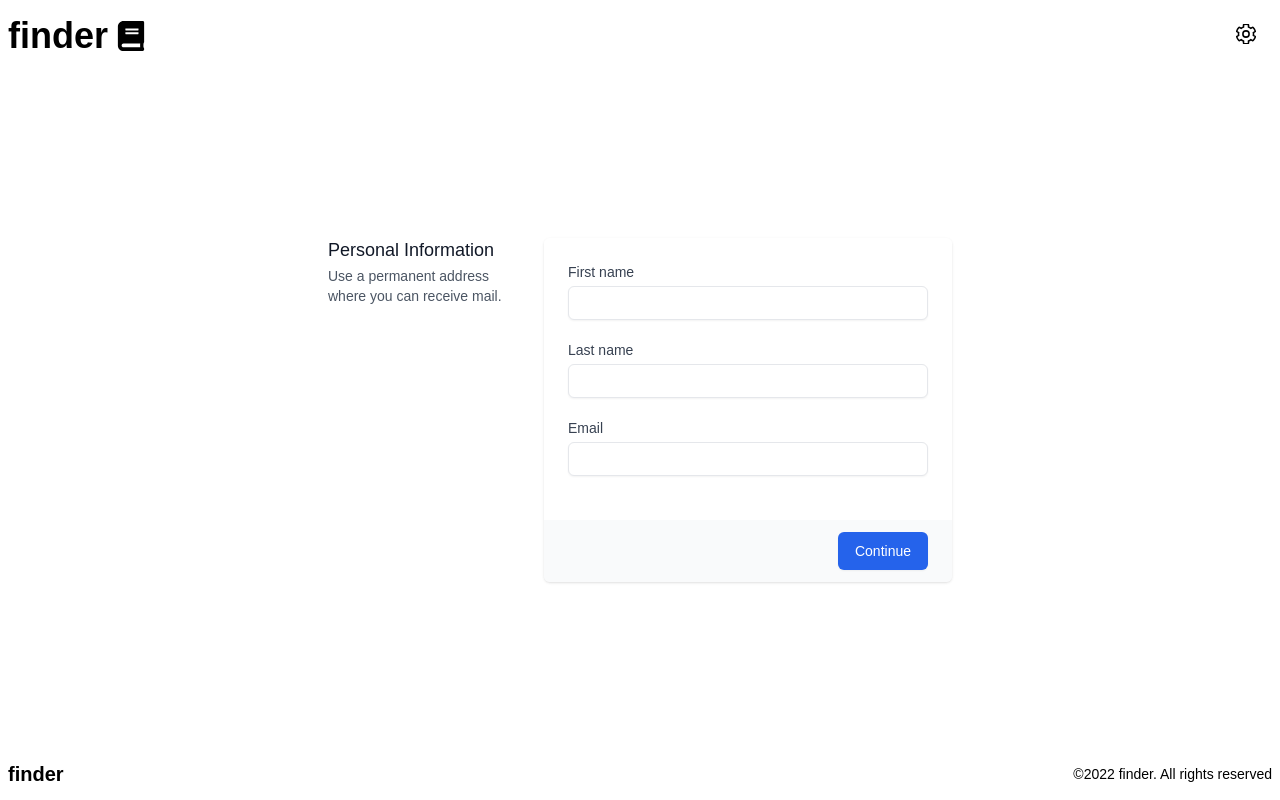
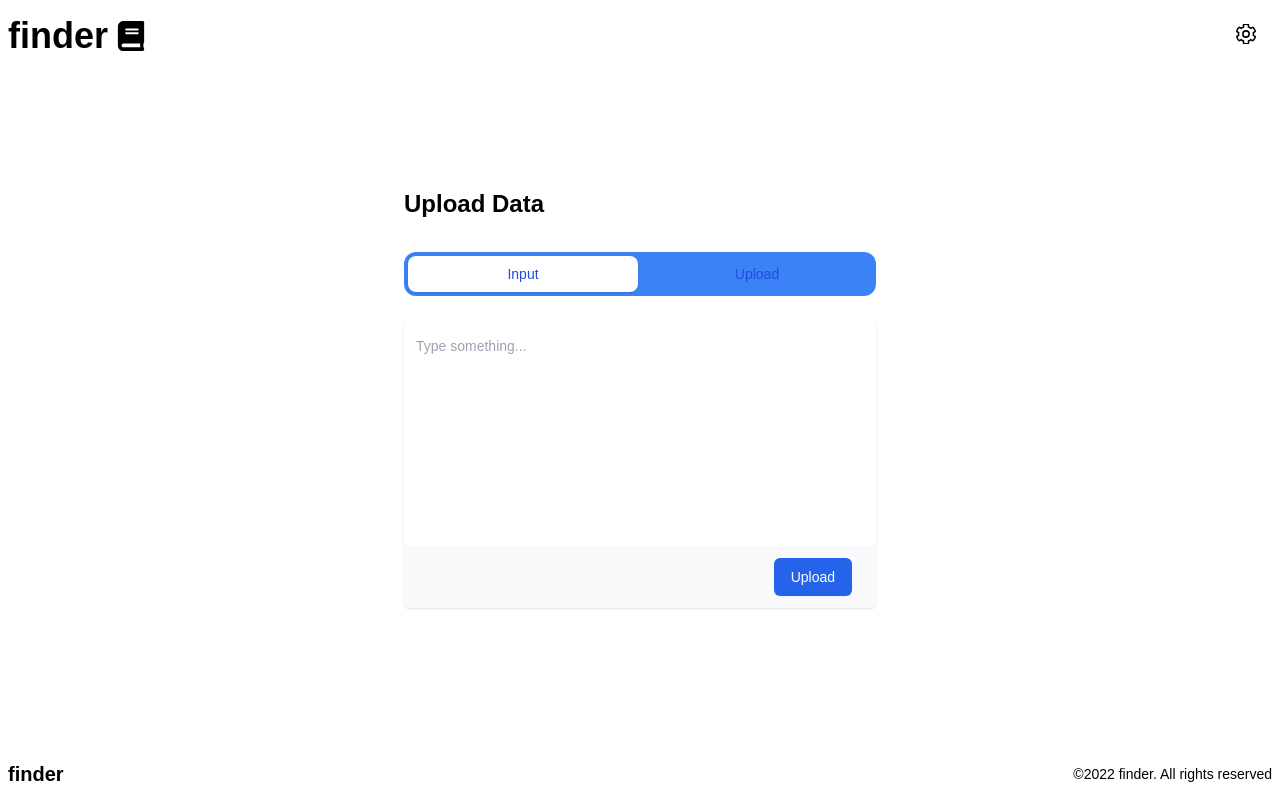
Before and after one commit to DanielBello7/Simple-Search-Engine, a React (Create React App) app in the folder client/: page / in a window 1280 px wide. Built offline with nearby package versions, Linux system fonts and the light colour scheme.

Commit message:
import setup

```diff
--- /dev/null
+++ b/client/src/components/FileImportComponent.tsx
@@ -0,0 +1,42 @@
+
+
+
+type FileImportProps = {
+  title: string,
+  fileTypeText: string
+}
+
+export default function FileImportComponent({ title, fileTypeText }: FileImportProps) {
+  return (
+  <div>
+  <label className="block text-sm font-medium text-gray-700">{title}</label>
+  <div className="mt-1 flex justify-center px-6 pt-9 pb-6 border-2 border-gray-300 border-dashed rounded-md">
+  <div className="space-y-1 text-center">
+    <svg className="mx-auto h-12 w-12 text-gray-400"
+    stroke="currentColor"
+    fill="none"
+    viewBox="0 0 48 48"
+    aria-hidden="true">
+    <path
+    d="M28 8H12a4 4 0 00-4 4v20m32-12v8m0 0v8a4 4 0 01-4 4H12a4 4 0 01-4-4v-4m32-4l-3.172-3.172a4 4 0 00-5.656 0L28 28M8 32l9.172-9.172a4 4 0 015.656 0L28 28m0 0l4 4m4-24h8m-4-4v8m-12 4h.02"
+    strokeWidth={2}
+    strokeLinecap="round"
+    strokeLinejoin="round"/>
+    </svg>
+
+
+    <div className="flex text-sm text-gray-600">
+      <label htmlFor="file-upload"
+      className="relative cursor-pointer bg-white rounded-md font-medium text-indigo-600 hover:text-indigo-500 focus-within:outline-none focus-within:ring-2 focus-within:ring-offset-2 focus-within:ring-indigo-500">
+      <span>Upload a file</span>
+      <input id="file-upload" name="file-upload" type="file" className="sr-only" />
+      </label>
+
+      <p className="pl-1">or drag and drop</p>
+    </div>
+    <p className="text-xs text-gray-500">{fileTypeText}</p>
+  </div>
+  </div>
+</div>
+  )
+}
--- a/client/src/components/InputComponent.tsx
+++ b/client/src/components/InputComponent.tsx
@@ -3,6 +3,7 @@
 
 import { useState, useEffect } from 'react';
 import { Transition } from '@headlessui/react';
+import TabComponent from './TabComponent';
 
 export default function InputComponent() {
   const [isShowing, setShowing] = useState(false);
@@ -20,8 +21,12 @@ export default function InputComponent() {
     leave="transition-opacity duration-150"
     leaveFrom="opacity-100"
     leaveTo="opacity-0"
+    className="w-100 flex h-full items-center justify-center"
     >
-  <h1 className='text-4xl' onClick={() => setShowing(false)}>input component</h1>
+  <div className='w-full md:w-3/5 lg:w-2/5 px-2 sm:px-5'>
+  <h1 className='font-bold text-2xl mb-8'>Upload Data</h1>
+  <TabComponent />
+  </div>
   </Transition>
   );
 }
--- /dev/null
+++ b/client/src/components/TabComponent.tsx
@@ -0,0 +1,68 @@
+
+
+
+import {useState} from 'react';
+import {Tab} from '@headlessui/react';
+import FileImportComponent from './FileImportComponent';
+import ButtonComponent from './ButtonComponent';
+import TextBoxComponent from './TextBoxComponent';
+
+
+function classNames(...classes: any) {
+  return classes.filter(Boolean).join(' ')
+}
+
+export default function TabComponent() {
+  const [categories] = useState(["Input", "Upload"]);
+
+  const [isLoading, setLoading] = useState(false);
+
+  const HandleUpload = (event: React.FormEvent<HTMLFormElement>) => {
+    event.preventDefault();
+  }
+
+  return (
+  <div className="w-full px-2 sm:px-0">
+  <Tab.Group>
+  <Tab.List className="flex space-x-1 rounded-xl bg-blue-500 p-1">
+    {categories.map((category) => (
+      <Tab key={category} className={({ selected }) =>
+          classNames(
+            'w-full rounded-lg py-2 text-sm font-medium leading-5 text-blue-700',
+            'ring-white ring-opacity-60 ring-offset-2 ring-offset-blue-400 focus:outline-none focus:ring-2',
+            selected
+              ? 'bg-white shadow'
+              : 'text-blue-100 hover:bg-white/[0.12] hover:text-white'
+          )
+    }>{category}</Tab>))}
+  </Tab.List>
+
+  <Tab.Panels className="mt-2">
+  {categories.map((category, idx) => {
+    if (category === "Input") {
+      return (
+      <Tab.Panel key={idx} className="h-72 my-6 flex flex-col">
+      <TextBoxComponent placeholder='Type something...'/>
+      </Tab.Panel>
+      )
+    }
+    if (category === "Upload") {
+      return (
+      <Tab.Panel key={idx} className="h-72 my-6">
+      <form className="shadow sm:rounded-md sm:overflow-hidden" onSubmit={HandleUpload}>
+      <div className="px-4 py-5 bg-white space-y-6 sm:p-6">
+      <FileImportComponent fileTypeText="JSON file up to 10MB" title="Upload file"/>
+      </div>
+      <div className="px-4 py-3 bg-gray-50 text-right sm:px-6">
+      <ButtonComponent click={HandleUpload} color="blue" isLoading={isLoading} title="Upload"/>
+      </div>
+      </form>
+      </Tab.Panel>
+      );
+    }
+  })}
+  </Tab.Panels>
+  </Tab.Group>
+  </div>
+  )
+}
--- a/client/src/components/TextBoxComponent.tsx
+++ b/client/src/components/TextBoxComponent.tsx
@@ -1,26 +1,27 @@
 
 
 
+import ButtonComponent from "./ButtonComponent";
+
 type TextBoxProps = {
-  label?: string,
-  description: string,
-  placeholder: string
+  placeholder?: string
 }
 
-function TextBoxComponent({label, description, placeholder}: TextBoxProps) {
+export default function TextBoxComponent({placeholder}: TextBoxProps) {
   return (
-  <div>
-  { label && <label htmlFor="about" className="block text-sm font-medium text-gray-700">{label}</label> }
-  <div className="mt-1">
-    <textarea id="about"
-      name="about"
-      rows={3}
-      className="shadow-sm focus:ring-indigo-500 focus:border-indigo-500 mt-1 block w-full sm:text-sm border border-gray-300 rounded-md"
-      placeholder={placeholder}
-      defaultValue={''}
-    />
+  <div className="flex flex-col flex-1 shadow sm:rounded-md sm:overflow-hidden">
+  <div className="flex flex-1">
+  <textarea id="about"
+    name="about"
+    style={{resize: "none"}}
+    className="focus:ring-blue-0 focus:border-blue-0 mt-1 block w-full sm:text-sm p-3"
+    placeholder={placeholder && placeholder}
+    defaultValue={''}
+  />
   </div>
-  <p className="mt-2 text-sm text-gray-500">{description}</p>
+  <div className="px-4 py-3 bg-gray-50 text-right sm:px-6">
+  <ButtonComponent click={() => alert('yes')} color="blue" isLoading={false} title="Upload"/>
+  </div>
   </div>
   );
 }
--- a/client/src/routes/SearchHome.routes.tsx
+++ b/client/src/routes/SearchHome.routes.tsx
@@ -8,7 +8,7 @@ import {useData} from "../context/DataContext";
 
 export default function SearchHome() {
   const {data, user} = useData();
-  if (!user) return <UserFormComponent />
+  if (user) return <UserFormComponent />
   if (!data) return <InputComponent />
   return <SearchComponent />
 }
```
